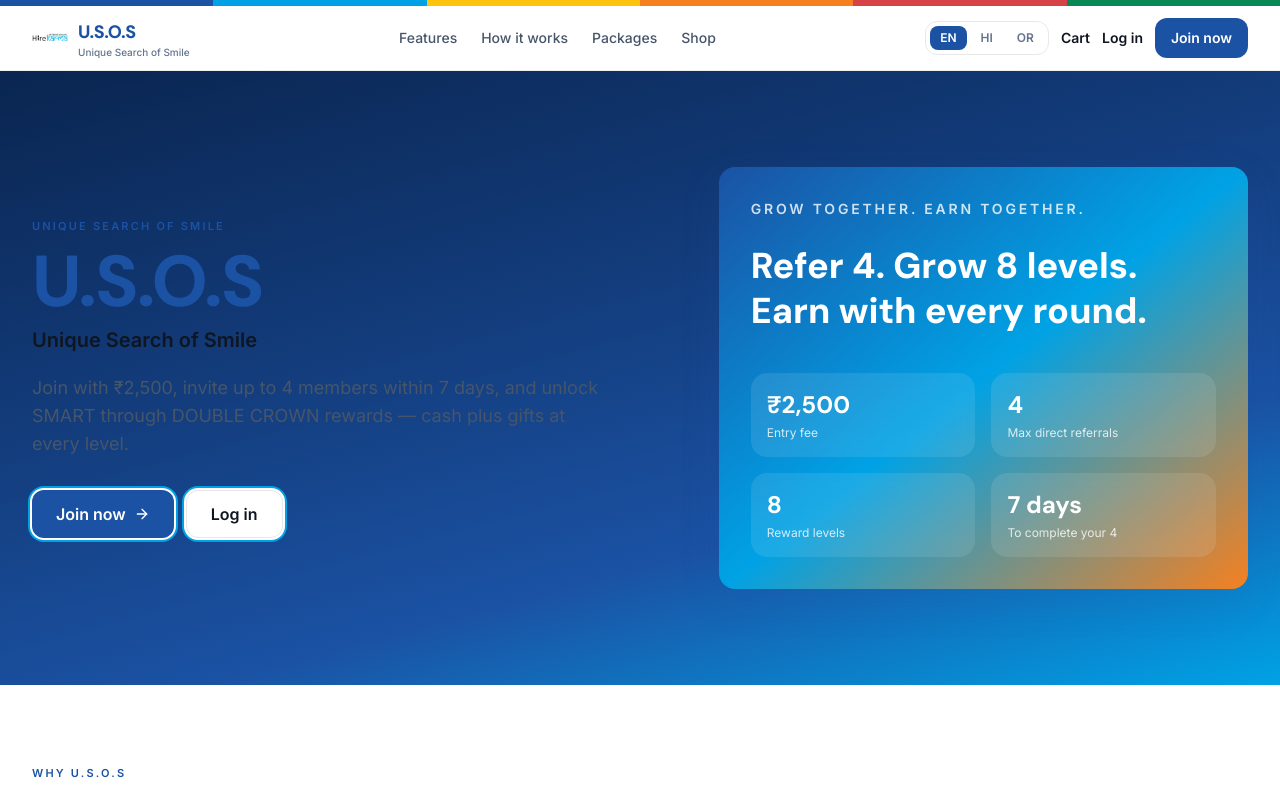
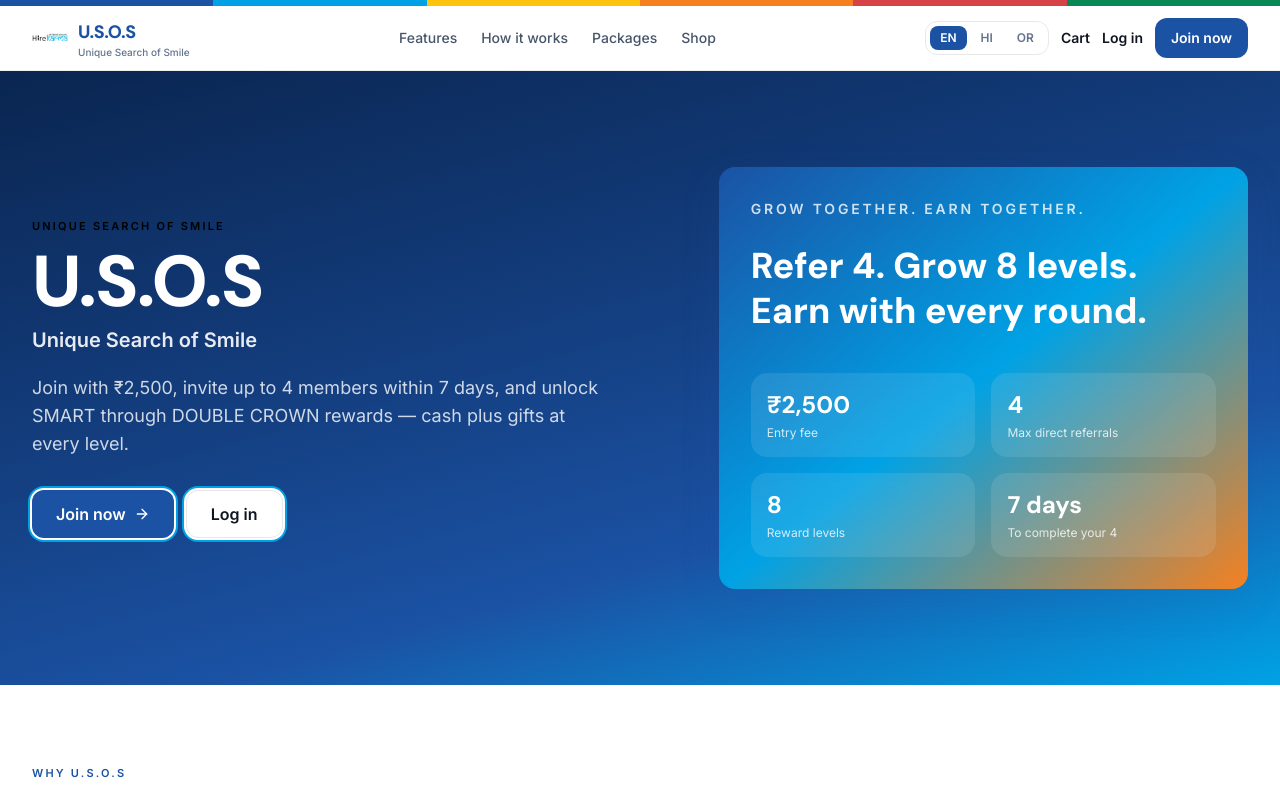
Before and after one commit to HIREKARMA1/usos-ui, a Next.js app: page / in a window 1280 px wide. Shown: the top 794 px of the page. Built offline with nearby package versions, Linux system fonts and the light colour scheme; no server answers.

Commit message:
Improved hero text contrast for better readability

```diff
--- a/app/page.tsx
+++ b/app/page.tsx
@@ -25,12 +25,16 @@ export default function LandingPage() {
       <section className="hero-gradient relative overflow-hidden">
         <div className="page-container grid items-center gap-10 py-16 lg:grid-cols-[1.1fr_0.9fr] lg:py-24">
           <motion.div initial={{ opacity: 0, y: 16 }} animate={{ opacity: 1, y: 0 }} transition={{ duration: 0.5 }}>
-            <p className="section-eyebrow">{landing.hero.eyebrow}</p>
-            <h1 className="mt-3 font-display text-5xl font-extrabold tracking-tight text-primary sm:text-6xl lg:text-7xl">
+            <p className="text-[11px] font-semibold uppercase tracking-[0.2em] text-sky-200">
+              {landing.hero.eyebrow}
+            </p>
+            <h1 className="mt-3 font-display text-5xl font-extrabold tracking-tight text-white sm:text-6xl lg:text-7xl">
               {landing.hero.brand}
             </h1>
-            <p className="mt-2 text-lg font-semibold text-ink sm:text-xl">{landing.hero.brandFull}</p>
-            <p className="mt-5 max-w-xl text-base text-ink-secondary sm:text-lg">{landing.hero.subheadline}</p>
+            <p className="mt-2 text-lg font-semibold text-white/90 sm:text-xl">{landing.hero.brandFull}</p>
+            <p className="mt-5 max-w-xl text-base leading-relaxed text-white/80 sm:text-lg">
+              {landing.hero.subheadline}
+            </p>
             <div className="mt-8 flex flex-wrap gap-3">
               {isAuthenticated && user ? (
                 <Link href={dash}>
```
Also changed, not shown: 1 other file (tests, documents, lock files or other folders).
